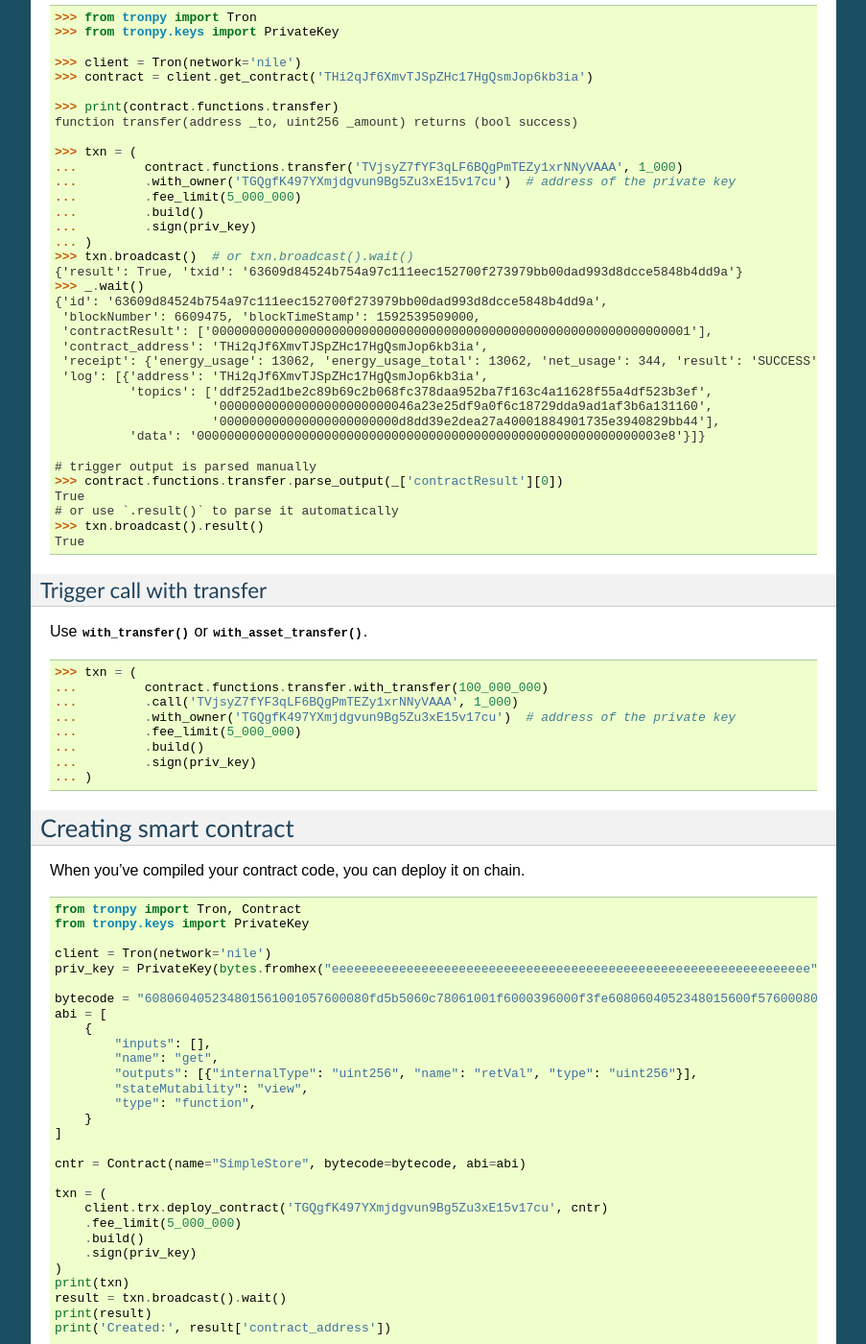
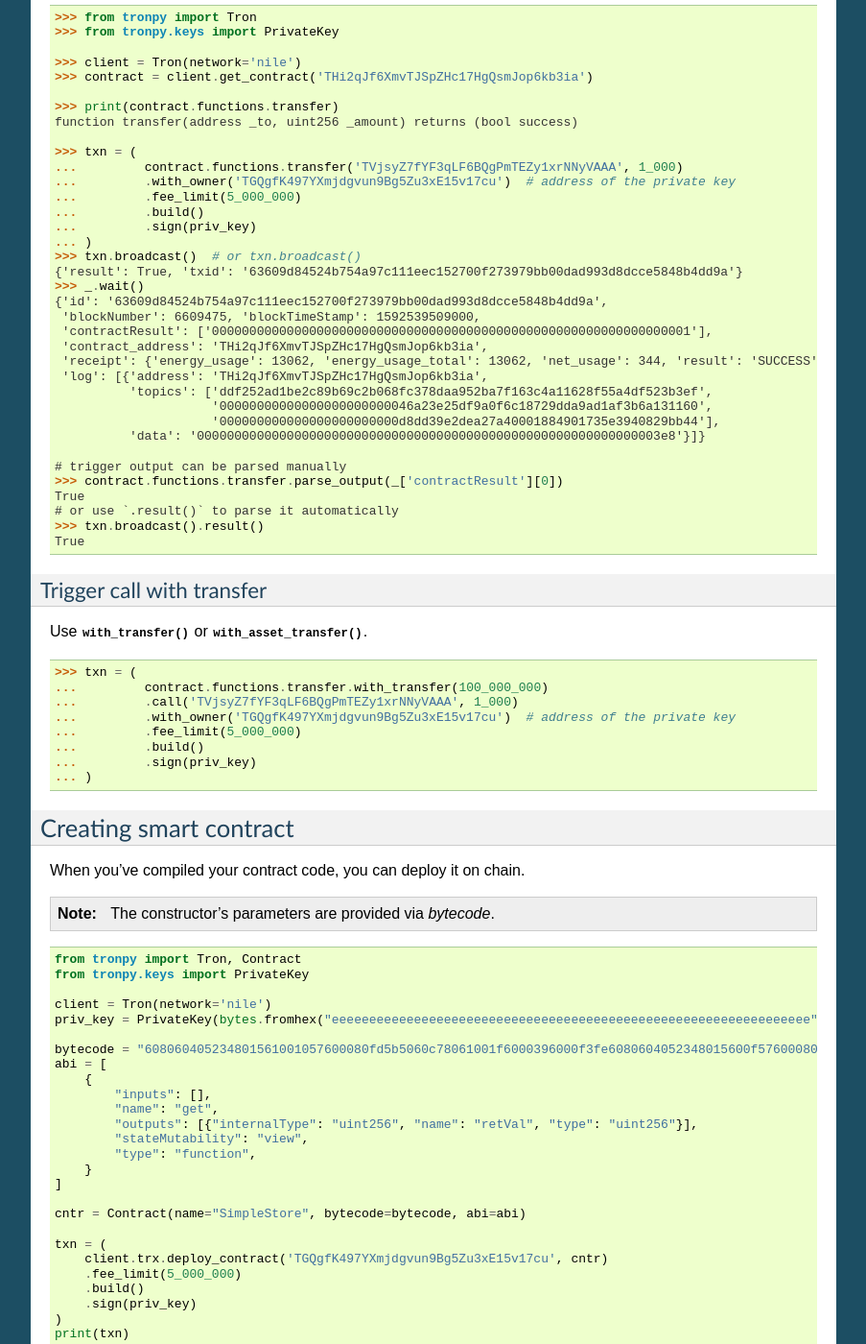
Before and after one commit to andelf/tronpy, a Sphinx documentation site: the page built from docs/contract.rst, in a window 1280 px wide and 1400 px high, scrolled down 1000 px. Shown: the whole window at 96% size, without its empty margins (198-1101 px from the left). Built offline with Sphinx 7.4.7, drawn with Linux system fonts in a browser that asks for light colours.

Commit message:
docs: add missing note for deploy contract

```diff
--- a/docs/contract.rst
+++ b/docs/contract.rst
@@ -73,7 +73,7 @@
   ...         .build()
   ...         .sign(priv_key)
   ... )
-  >>> txn.broadcast()  # or txn.broadcast().wait()
+  >>> txn.broadcast()  # or txn.broadcast()
   {'result': True, 'txid': '63609d84524b754a97c111eec152700f273979bb00dad993d8dcce5848b4dd9a'}
   >>> _.wait()
   {'id': '63609d84524b754a97c111eec152700f273979bb00dad993d8dcce5848b4dd9a',
@@ -87,7 +87,7 @@
                        '000000000000000000000000d8dd39e2dea27a40001884901735e3940829bb44'],
             'data': '00000000000000000000000000000000000000000000000000000000000003e8'}]}
 
-  # trigger output is parsed manually
+  # trigger output can be parsed manually
   >>> contract.functions.transfer.parse_output(_['contractResult'][0])
   True
   # or use `.result()` to parse it automatically
@@ -115,6 +115,10 @@
 -----------------------
 
 When you've compiled your contract code, you can deploy it on chain.
+
+.. note::
+
+   The constructor's parameters are provided via `bytecode`.
 
 .. code-block:: python
 
--- a/docs/shielded.rst
+++ b/docs/shielded.rst
@@ -39,7 +39,7 @@
 
 To use the :class:`~tronpy.contract.ShieldedTRC20` wrapper:
 
-`TEkQTDyZmbY6hngxdAsxzxy9r3bUNhRjdS` is the ShieldedTRC20 of `JST` token(`TF17BgPaZYbz8oxbjhriubPDsA7ArKoLX3`) on Nile,
+``TEkQTDyZmbY6hngxdAsxzxy9r3bUNhRjdS`` is the ShieldedTRC20 of `JST` token(``TF17BgPaZYbz8oxbjhriubPDsA7ArKoLX3``) on Nile,
 which can be acquired via [Nile Testnet Faucet](http://nileex.io/join/getJoinPage). The scaling factor is 18.
 
 .. code-block:: python
```
